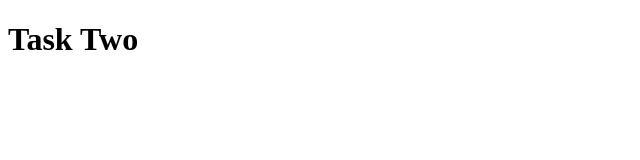
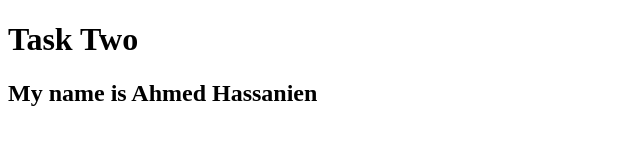
Before and after one commit to taymour77/tasktwo, a plain HTML site: page index.html in a window 1280 px wide. Shown: the whole page, without its empty margins (0-640 px from the left). Drawn offline with Linux system fonts and the light colour scheme.

Commit message:
second commit

```diff
--- a/index.html
+++ b/index.html
@@ -6,5 +6,6 @@
 	</head>
 	<body>
 		<h1>Task Two</h1>
+		<h2>My name is Ahmed Hassanien</h2>
 	</body>
 </html>
```
